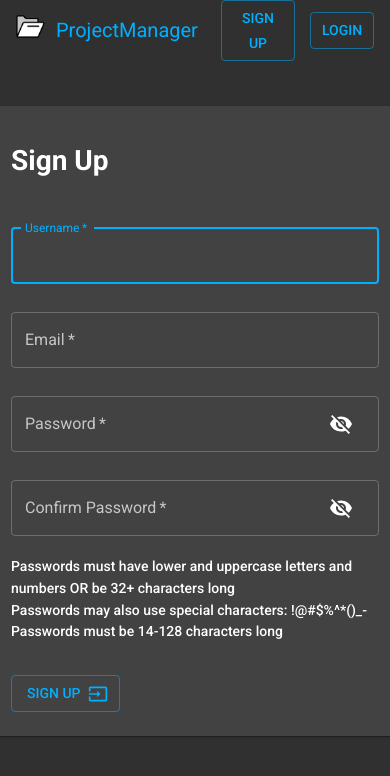
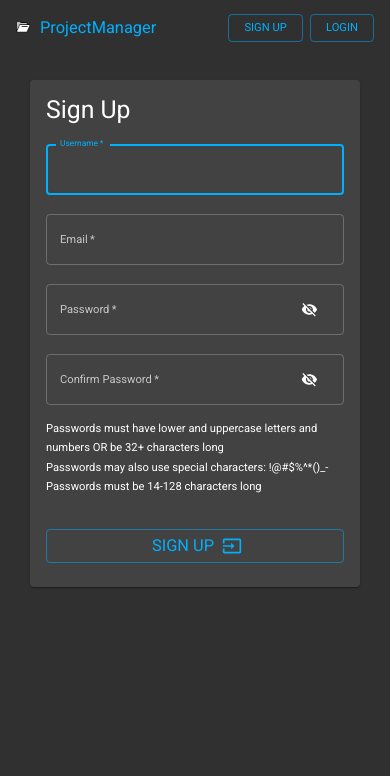
Before and after one commit to croconut/project_manager, a React (Create React App) app in the folder frontend/: page /join in a window 390 px wide. Shown: the top 776 px of the page. Built offline with nearby package versions, Linux system fonts and the light colour scheme; no server answers.

Commit message:
starting small mobile optimizations

```diff
--- a/frontend/src/components/Login.tsx
+++ b/frontend/src/components/Login.tsx
@@ -8,32 +8,44 @@ import {
   InputAdornment,
   IconButton,
   Collapse,
+  Typography,
 } from "@material-ui/core";
 import { Alert } from "@material-ui/lab";
 import { Input, Visibility, VisibilityOff } from "@material-ui/icons";
 import { hashPassword, TRequestFail, TStatus } from "../staticData/Constants";
 import { useHistory } from "react-router-dom";
 import { connect } from "react-redux";
-import { getLastFetchFailure, getLoggedIn, getStoreStatus } from "src/redux/selectors";
+import {
+  getLastFetchFailure,
+  getLoggedIn,
+  getStoreStatus,
+} from "src/redux/selectors";
 import { RootState } from "src/redux/reducers";
 import { loginAttempt } from "src/redux/actions";
-import { FetchFailedAction, LoginCompleteAction, TUserCredentials } from "src/staticData/types";
-
+import {
+  FetchFailedAction,
+  LoginCompleteAction,
+  TUserCredentials,
+} from "src/staticData/types";
 
 export interface StoreProps {
   loggedIn: boolean;
   status: TStatus;
   failReason: TRequestFail;
-  tryLogin: (creds: TUserCredentials) => Promise<LoginCompleteAction | FetchFailedAction>;
+  tryLogin: (
+    creds: TUserCredentials
+  ) => Promise<LoginCompleteAction | FetchFailedAction>;
 }
 
-export const styles = makeStyles({
+export const styles = makeStyles((theme) => ({
   card: {
     maxWidth: "800px",
-    minWidth: "400px",
+    minWidth: "300px",
     margin: "30px",
-    minHeight: "400px",
+    marginTop: "10vh",
+    minHeight: "320px",
     display: "flex",
+    [theme.breakpoints.down("xs")]: { marginTop: "10px" },
   },
   root: {
     display: "flex",
@@ -59,7 +71,7 @@ export const styles = makeStyles({
     position: "absolute",
     top: "62px",
   },
-});
+}));
 
 const Login: FC<StoreProps> = ({ loggedIn, tryLogin, status, failReason }) => {
   const [showPassword, setShowPassword] = useState(false);
@@ -128,7 +140,7 @@ const Login: FC<StoreProps> = ({ loggedIn, tryLogin, status, failReason }) => {
       userAuth = { password: hashPassword(password), username };
     }
     tryLogin(userAuth);
-  }
+  };
 
   return (
     <div className={classes.root}>
@@ -140,8 +152,10 @@ const Login: FC<StoreProps> = ({ loggedIn, tryLogin, status, failReason }) => {
           className={classes.cardContent}
         >
           <CardContent className={classes.cardContent}>
-            <h1 className={classes.inputs}>Login</h1>
-
+            <Typography variant="h3" className={classes.inputs}>
+              Login
+            </Typography>
+            <p />
             <TextField
               className={classes.inputs}
               required
@@ -186,10 +200,11 @@ const Login: FC<StoreProps> = ({ loggedIn, tryLogin, status, failReason }) => {
               variant="outlined"
               color="primary"
               value="Login"
+              fullWidth
               endIcon={<Input />}
               type="submit"
             >
-              Login
+              <Typography variant="h5">Login</Typography>
             </Button>
           </CardContent>
         </form>
--- a/frontend/src/components/Navbar.tsx
+++ b/frontend/src/components/Navbar.tsx
@@ -35,16 +35,8 @@ const createLoggedInIcon = (
   username: string
 ) => {
   return (
-    // <IconButton
-    //   edge="start"
-    //   color="primary"
-    //   onClick={menuHandler}
-    //   aria-label="menu"
-    // >
-    //   <MenuIcon />
-    // </IconButton>
     <div>
-      <Typography>
+      <Typography variant="body1">
         Welcome, {" " + username + " "}
         <Button onClick={onClick} color="primary">
           Logout
@@ -54,7 +46,7 @@ const createLoggedInIcon = (
   );
 };
 
-const styles = makeStyles({
+const styles = makeStyles((theme) => ({
   title: { flexGrow: 100, display: "flex", justifyContent: "left" },
   root: {
     position: "sticky",
@@ -62,9 +54,14 @@ const styles = makeStyles({
       backgroundColor: "#fffff",
     },
   },
-  image: { width: "32px", height: "32px" },
+  image: {
+    marginTop: "8px",
+    width: "16px",
+    height: "16px",
+    [theme.breakpoints.up("sm")]: { width: "32px", height: "32px" },
+  },
   lowercase: { textTransform: "none" },
-});
+}));
 
 const Navbar: FC<Props & StoreProps> = ({
   mainRoute,
@@ -86,13 +83,13 @@ const Navbar: FC<Props & StoreProps> = ({
         <Button
           color="primary"
           variant="outlined"
-          style={{ marginLeft: "15px" }}
+          style={{ marginLeft: "0.45rem" }}
           onClick={(_e) => {
             history.push(routes[i].route);
           }}
           key={genid()}
         >
-          <Typography variant="button">{routes[i].name}</Typography>
+          <Typography variant="body1">{routes[i].name}</Typography>
         </Button>
       );
     }
@@ -148,7 +145,9 @@ const Navbar: FC<Props & StoreProps> = ({
                 color="primary"
                 onClick={() => history.push(mainRoute.route)}
               >
-                  <Typography variant="h5">{mainRoute.name}</Typography>
+                <Typography variant="h5">
+                  {mainRoute.name}
+                </Typography>
               </Button>
             </div>
             {loggedIn && loggedInIcon}
--- a/frontend/src/components/Register.tsx
+++ b/frontend/src/components/Register.tsx
@@ -207,7 +207,9 @@ const Register: FC<StoreProps> = ({ loggedIn, status, failReason, signUp }) => {
           className={classes.cardContent}
         >
           <CardContent className={classes.cardContent}>
-            <h1 className={classes.inputs}>Sign Up</h1>
+            <Typography variant="h3" className={classes.inputs}>
+              Sign Up
+            </Typography>
             <p />
             <TextField
               className={classes.inputs}
@@ -306,7 +308,7 @@ const Register: FC<StoreProps> = ({ loggedIn, status, failReason, signUp }) => {
               onChange={(e) => updatePasswordDuplicate(e.target.value)}
             />
             <br />
-            <Typography variant="subtitle2">
+            <Typography variant="subtitle1">
               Passwords must have lower and uppercase letters and numbers OR be{" "}
               {MIN_NO_RESTRICTIONS}+ characters long
               <br />
@@ -314,7 +316,7 @@ const Register: FC<StoreProps> = ({ loggedIn, status, failReason, signUp }) => {
               <br />
             </Typography>
 
-            <Typography variant="subtitle2">
+            <Typography variant="subtitle1">
               Passwords must be {MIN_CHAR}-{MAX_CHAR} characters long
               <br />
             </Typography>
@@ -325,9 +327,10 @@ const Register: FC<StoreProps> = ({ loggedIn, status, failReason, signUp }) => {
               variant="outlined"
               value="Sign Up"
               type="submit"
+              fullWidth
               endIcon={<InputIcon />}
             >
-              Sign Up
+              <Typography variant="h5" >Sign Up</Typography>
             </Button>
           </CardContent>
         </form>
--- a/frontend/src/components/Root.tsx
+++ b/frontend/src/components/Root.tsx
@@ -8,63 +8,52 @@ import {
 import { RootStore } from "src/redux/configureStore";
 import App from "./App";
 import CssBaseline from "@material-ui/core/CssBaseline";
+import { ThemeOptions, useMediaQuery } from "@material-ui/core";
 
 type Props = {
   store: RootStore;
 };
 
-const theme = responsiveFontSizes(
-  createMuiTheme({
-    /*
-  props: {
-    // Name of the component ⚛️
-    MuiButtonBase: {
-      // The default props to change
-      disableRipple: true, // No more ripple, on the whole application 💣!
+const unchangedThemeOptions: ThemeOptions = {
+  palette: {
+    type: "dark",
+    primary: {
+      main: "#00b0ff",
+    },
+    secondary: {
+      main: "#ff7043",
+    },
+    warning: {
+      main: "#00CAAA",
     },
   },
-  */
-    palette: {
-      // primary: {
-      //   main: "#444",
-      // },
-      // secondary: {
-      //   main: "#19857b",
-      // },
-      // error: {
-      //   main: "#ff1744",
-      // },
-      type: "dark",
-      primary: {
-        main: "#00b0ff"
-      },
-      secondary: {
-        main: "#ff7043"
-      },
-      warning: {
-        main: "#00CAAA"
-      }
-    },
+};
+
+const themeMobile = responsiveFontSizes(
+  createMuiTheme({
+    ...unchangedThemeOptions,
     typography: {
       fontFamily: "Roboto",
+      fontSize: 9.8,
     },
-    overrides: {
-      // Style sheet name ⚛️
-      MuiButton: {
-        // Name of the rule
-        text: {
-          // Some CSS
-          // background: "linear-gradient(45deg, #FE6B8B 30%, #FF8E53 90%)",
-        },
-      },
+  })
+);
+
+const themeDesktop = responsiveFontSizes(
+  createMuiTheme({
+    ...unchangedThemeOptions,
+    typography: {
+      fontFamily: "Roboto",
+      fontSize: 12,
     },
   })
 );
 
 const Root: FC<Props> = ({ store }): ReactElement<null> => {
+  const themeSwap = useMediaQuery("(min-width:600px)");
   return (
     <Provider store={store}>
-      <ThemeProvider theme={theme}>
+      <ThemeProvider theme={themeSwap ? themeDesktop : themeMobile}>
         <CssBaseline>
           <App />
         </CssBaseline>
```
Also changed, not shown: frontend/src/components/App.tsx (+2 -8 lines). Lines whose indentation alone changed are shown as unchanged.
